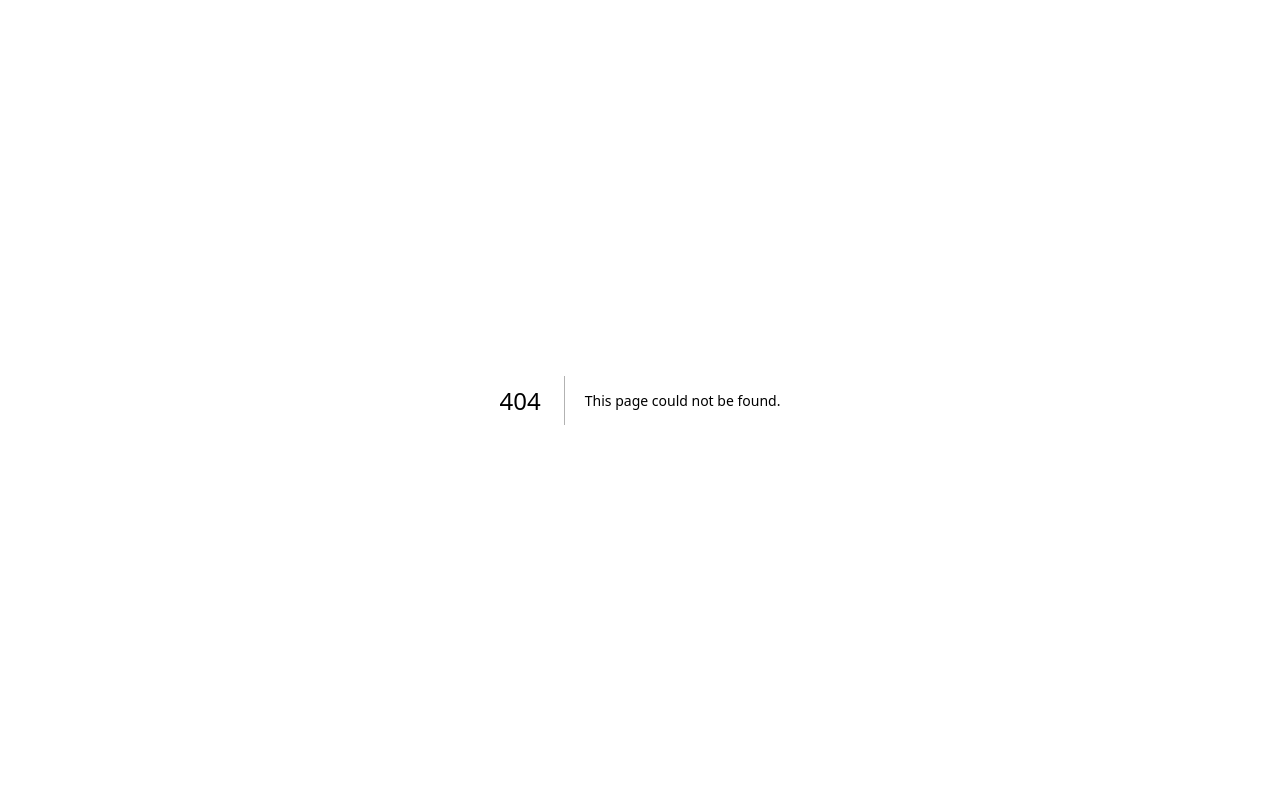
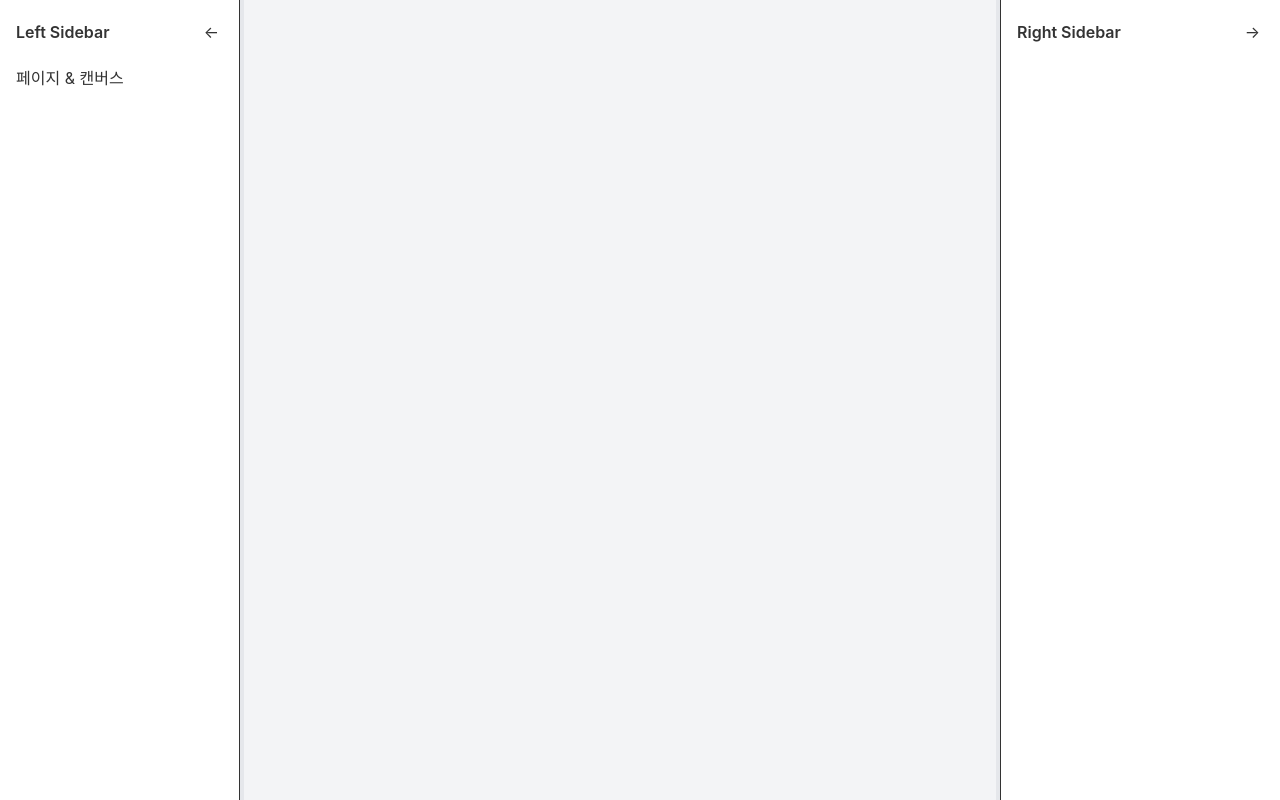
Before and after one commit to jcy97/flamingo-mvp-ui-v2, a Next.js app: page /workspace in a window 1280 px wide. Before the commit this address had no page. Built offline with nearby package versions, Linux system fonts and the light colour scheme.

Commit message:
[feat] 사이드바 디자인

```diff
--- /dev/null
+++ b/app/workspace/layout.tsx
@@ -0,0 +1,131 @@
+"use client";
+import { useCallback, useRef, useState } from "react";
+
+interface WorkspaceLayoutProps {
+  children: React.ReactNode;
+}
+
+export default function WorkspaceLayout({ children }: WorkspaceLayoutProps) {
+  const [leftWidth, setLeftWidth] = useState<number>(240);
+  const [rightWidth, setRightWidth] = useState<number>(280);
+  const [leftVisible, setLeftVisible] = useState<boolean>(true);
+  const [rightVisible, setRightVisible] = useState<boolean>(true);
+  const [isDragging, setIsDragging] = useState<string | null>(null);
+
+  const containerRef = useRef<HTMLDivElement>(null);
+
+  const handleMouseDown = useCallback(
+    (side: string) => (e: React.MouseEvent) => {
+      e.preventDefault();
+      setIsDragging(side);
+    },
+    []
+  );
+
+  const handleMouseMove = useCallback(
+    (e: React.MouseEvent) => {
+      if (!isDragging || !containerRef.current) return;
+      const rect = containerRef.current.getBoundingClientRect();
+      const x = e.clientX - rect.left;
+
+      if (isDragging === "left") {
+        const newWidth = Math.max(200, Math.min(400, x));
+        setLeftWidth(newWidth);
+      } else if (isDragging === "right") {
+        const newWidth = Math.max(200, Math.min(400, rect.width - x));
+        setRightWidth(newWidth);
+      }
+    },
+    [isDragging]
+  );
+
+  const handleMouseUp = useCallback(() => {
+    setIsDragging(null);
+  }, []);
+
+  return (
+    <div
+      ref={containerRef}
+      className="h-screen relative bg-neutral-600"
+      onMouseMove={handleMouseMove}
+      onMouseUp={handleMouseUp}
+      onMouseLeave={handleMouseUp}
+    >
+      <div className="w-full h-full bg-gray-100">{children}</div>
+
+      {/* Left Sidebar */}
+      {!leftVisible && (
+        <button
+          onClick={() => setLeftVisible(true)}
+          className="absolute top-4 left-4 z-30 p-2 bg-white border rounded shadow-sm hover:bg-gray-50"
+        >
+          →
+        </button>
+      )}
+      {leftVisible && (
+        <>
+          <div
+            className="absolute top-0 left-0 h-full bg-white border-r z-20 overflow-hidden"
+            style={{ width: leftWidth }}
+          >
+            <div className="p-4">
+              <div className="flex items-center justify-between mb-4">
+                <h3 className="font-semibold">Left Sidebar</h3>
+                <button
+                  onClick={() => setLeftVisible(false)}
+                  className="p-1 hover:bg-gray-100 rounded"
+                >
+                  ←
+                </button>
+              </div>
+              페이지 & 캔버스
+            </div>
+          </div>
+          <div
+            className={`absolute top-0 h-full w-1 bg-gray-200 hover:bg-blue-400 cursor-col-resize z-30 ${
+              isDragging === "left" ? "bg-blue-400" : ""
+            }`}
+            style={{ left: leftWidth }}
+            onMouseDown={handleMouseDown("left")}
+          />
+        </>
+      )}
+      {/* Right Sidebar */}
+      {!rightVisible && (
+        <button
+          onClick={() => setRightVisible(true)}
+          className="absolute top-4 right-4 z-30 p-2 bg-white border rounded shadow-sm hover:bg-gray-50"
+        >
+          ←
+        </button>
+      )}
+      {rightVisible && (
+        <>
+          <div
+            className={`absolute top-0 h-full w-1 bg-gray-200 hover:bg-blue-400 cursor-col-resize z-30 ${
+              isDragging === "right" ? "bg-blue-400" : ""
+            }`}
+            style={{ right: rightWidth }}
+            onMouseDown={handleMouseDown("right")}
+          />
+          <div
+            className="absolute top-0 right-0 h-full bg-white border-l z-20 overflow-hidden"
+            style={{ width: rightWidth }}
+          >
+            <div className="p-4">
+              <div className="flex items-center justify-between mb-4">
+                <h3 className="font-semibold">Right Sidebar</h3>
+                <button
+                  onClick={() => setRightVisible(false)}
+                  className="p-1 hover:bg-gray-100 rounded"
+                >
+                  →
+                </button>
+              </div>
+            </div>
+          </div>
+        </>
+      )}
+    </div>
+  );
+}
--- /dev/null
+++ b/app/workspace/page.tsx
@@ -0,0 +1,5 @@
+import React from "react";
+
+export default function page() {
+  return <div>페이지</div>;
+}
```
